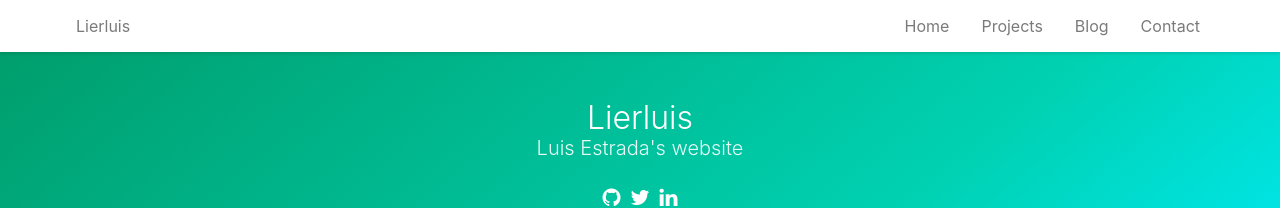
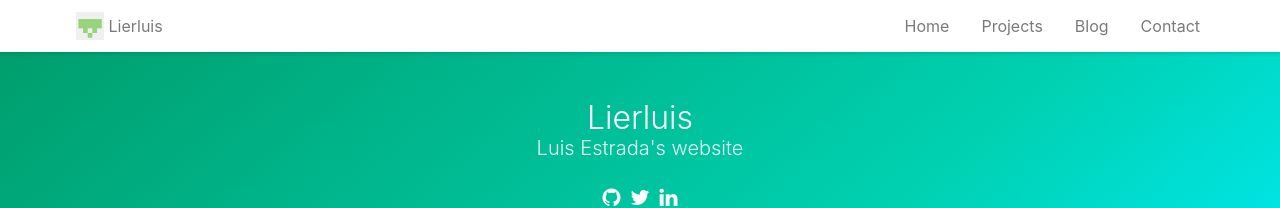
Before and after one commit to lierluis/lierluis.github.io, a Jekyll site: the page built from index.md, in a window 1280 px wide. Shown: the top 208 px of the page. Built offline with Jekyll 4.4.1, drawn with Linux system fonts in a browser that asks for light colours; nearby versions of some CDN libraries.

Commit message:
Add logo to left navigation bar link

```diff
--- a/_includes/nav.html
+++ b/_includes/nav.html
@@ -2,7 +2,8 @@
   <div class="container">
     <div class="nav-left">
       <a class="nav-item" href="{{ "/" | relative_url }}">
-        {{ site.title | escape }}
+        <img src="{{ "/assets/img/favicon.ico" | relative_url }}" alt="" title="Home" />
+            &nbsp;{{ site.title | escape }}
       </a>
     </div>
 
```
